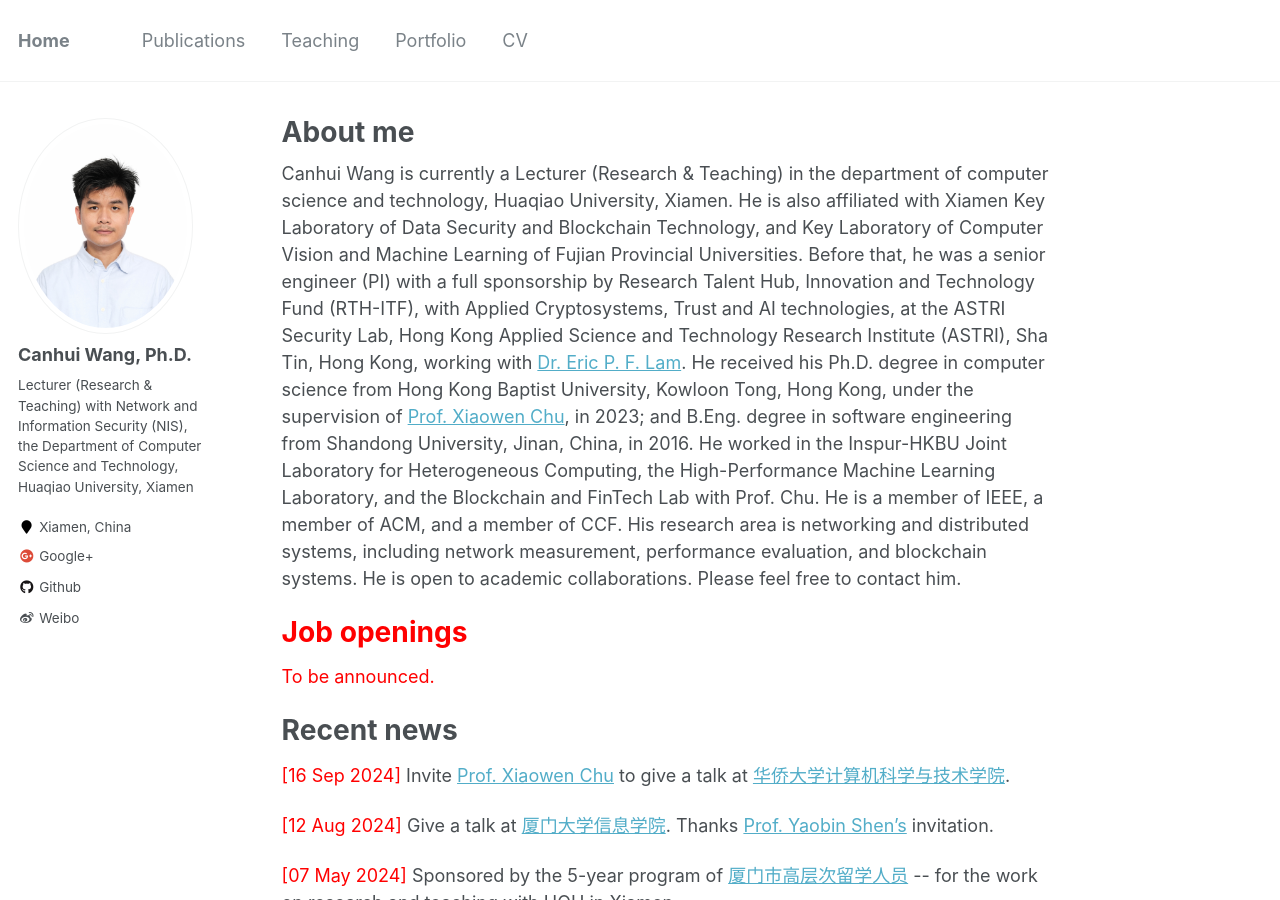
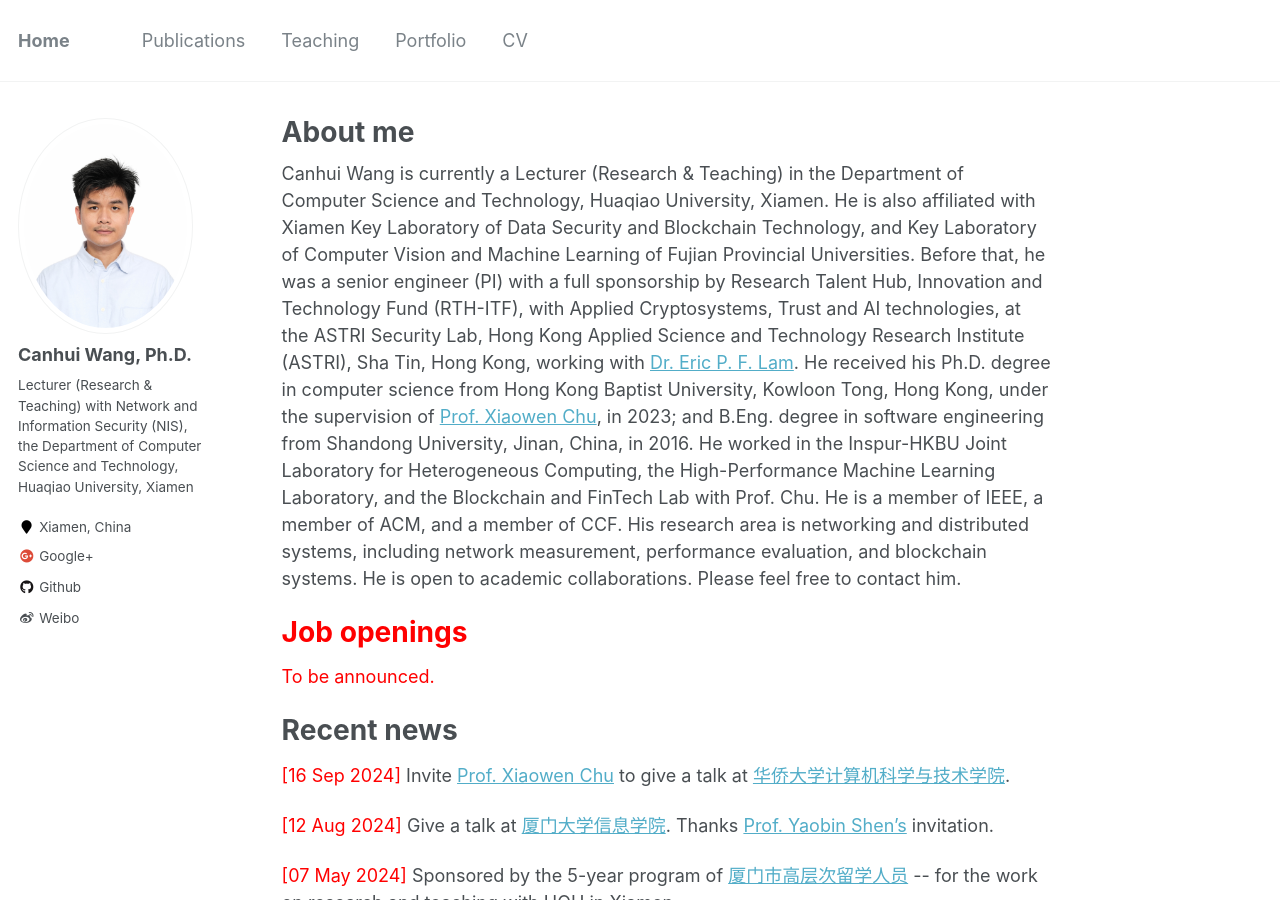
Before and after one commit to Canhui/canhui.github.io, a Jekyll site: the page built from _pages/about.md, in a window 1280 px wide and 900 px high. Built offline with Jekyll 4.4.1, drawn with Linux system fonts in a browser that asks for light colours.

```diff
--- a/_pages/about.md
+++ b/_pages/about.md
@@ -9,7 +9,7 @@ redirect_from:
   - /about.html
 ---
 
-Canhui Wang is currently a Lecturer (Research & Teaching) in the department of computer science and technology, Huaqiao University, Xiamen. He is also affiliated with Xiamen Key Laboratory of Data Security and Blockchain Technology, and Key Laboratory of Computer Vision and Machine Learning of Fujian Provincial Universities. Before that, he was a senior engineer (PI) with a full sponsorship by Research Talent Hub, Innovation and Technology Fund (RTH-ITF), with Applied Cryptosystems, Trust and AI technologies, at the ASTRI Security Lab, Hong Kong Applied Science and Technology Research Institute (ASTRI), Sha Tin, Hong Kong, working with [Dr. Eric P. F. Lam](https://www.linkedin.com/in/peifunglam2/). He received his Ph.D. degree in computer science from Hong Kong Baptist University, Kowloon Tong, Hong Kong, under the supervision of [Prof. Xiaowen Chu](https://www.linkedin.com/in/xiaowen-chu-477b9120/), in 2023; and B.Eng. degree in software engineering from Shandong University, Jinan, China, in 2016. He worked in the Inspur-HKBU Joint Laboratory for Heterogeneous Computing, the High-Performance Machine Learning Laboratory, and the Blockchain and FinTech Lab with Prof. Chu. He is a member of IEEE, a member of ACM, and a member of CCF. His research area is networking and distributed systems, including network measurement, performance evaluation, and blockchain systems. He is open to academic collaborations. Please feel free to contact him.
+Canhui Wang is currently a Lecturer (Research & Teaching) in the Department of Computer Science and Technology, Huaqiao University, Xiamen. He is also affiliated with Xiamen Key Laboratory of Data Security and Blockchain Technology, and Key Laboratory of Computer Vision and Machine Learning of Fujian Provincial Universities. Before that, he was a senior engineer (PI) with a full sponsorship by Research Talent Hub, Innovation and Technology Fund (RTH-ITF), with Applied Cryptosystems, Trust and AI technologies, at the ASTRI Security Lab, Hong Kong Applied Science and Technology Research Institute (ASTRI), Sha Tin, Hong Kong, working with [Dr. Eric P. F. Lam](https://www.linkedin.com/in/peifunglam2/). He received his Ph.D. degree in computer science from Hong Kong Baptist University, Kowloon Tong, Hong Kong, under the supervision of [Prof. Xiaowen Chu](https://www.linkedin.com/in/xiaowen-chu-477b9120/), in 2023; and B.Eng. degree in software engineering from Shandong University, Jinan, China, in 2016. He worked in the Inspur-HKBU Joint Laboratory for Heterogeneous Computing, the High-Performance Machine Learning Laboratory, and the Blockchain and FinTech Lab with Prof. Chu. He is a member of IEEE, a member of ACM, and a member of CCF. His research area is networking and distributed systems, including network measurement, performance evaluation, and blockchain systems. He is open to academic collaborations. Please feel free to contact him.
 
 <span style="color:red">Job openings</span>
 ======
```
